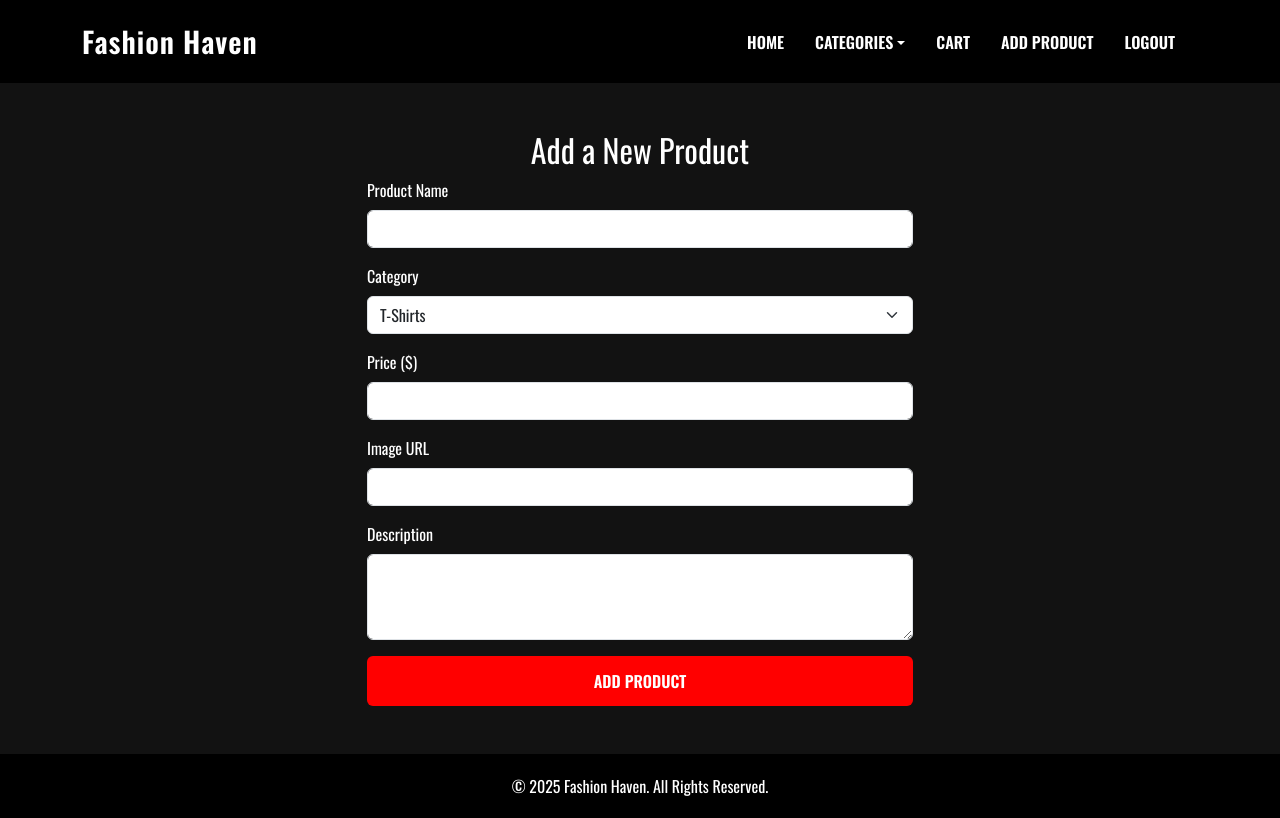
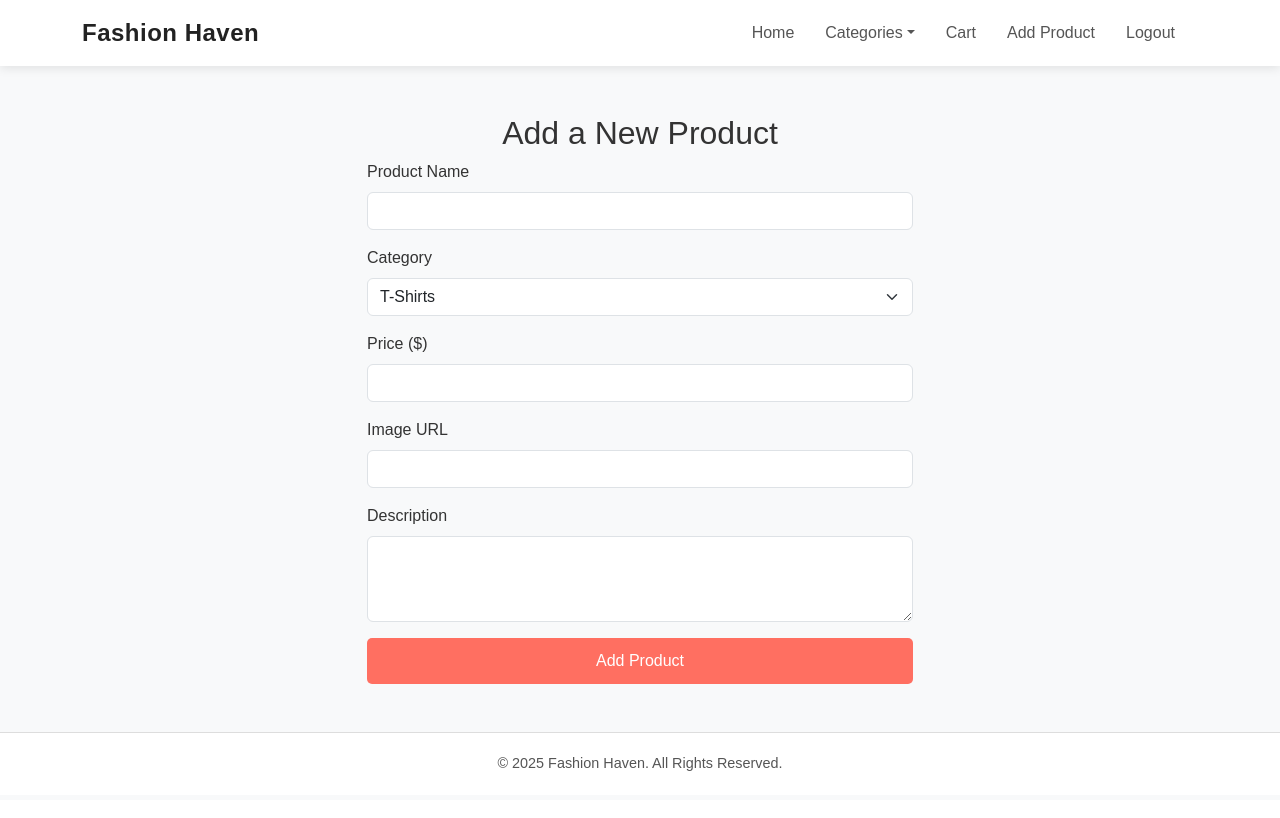
Before and after one commit to vihansr/Ecommerce-Website, a Flask app: page /add_product in a window 1280 px wide. After the commit the page ends 771 px from the top, so only its background shows below. Run offline with Flask 3, Linux system fonts and the light colour scheme; a user stored in the database is signed in.

Commit message:
Updated css file

```diff
--- a/static/styles.css
+++ b/static/styles.css
@@ -1,92 +1,107 @@
 body {
-font-family: 'Oswald', sans-serif;
-background-color: #121212;
-color: #fff;
+    font-family: 'Poppins', sans-serif;
+    background-color: #f8f9fa;
+    color: #333;
+    margin: 0;
+    padding: 0;
 }
 
 .navbar {
-background-color: #000;
-padding: 15px 0;
+    background-color: #fff;
+    padding: 10px 0;
+    box-shadow: 0 2px 10px rgba(0, 0, 0, 0.1);
 }
 
 .navbar-brand {
-font-size: 1.8rem;
-font-weight: 700;
-letter-spacing: 1px;
+    font-size: 1.5rem;
+    font-weight: 600;
+    color: #222 !important;
+    letter-spacing: 0.5px;
 }
 
 .nav-link {
-color: #fff !important;
-font-weight: 600;
-text-transform: uppercase;
+    color: #555 !important;
+    font-weight: 500;
     margin-right: 15px;
+    transition: color 0.3s;
 }
 
 .nav-link:hover {
-color: #ff0000 !important;
+    color: #ff6f61 !important;
 }
 
 .hero {
-height: 80vh;
+    height: 70vh;
     display: flex;
     align-items: center;
     justify-content: center;
     text-align: center;
-background-color: #1a1a1a;
-padding: 40px;
+    background: linear-gradient(to right, #f8f9fa, #e3e3e3);
+    padding: 50px;
+    border-bottom: 1px solid #ddd;
 }
 
 .hero h1 {
-font-size: 3rem;
+    font-size: 2.8rem;
     font-weight: 700;
-text-transform: uppercase;
+    color: #222;
 }
 
 .btn-custom {
-background-color: #ff0000;
+    background-color: #ff6f61;
     color: white;
-padding: 12px 24px;
+    padding: 10px 20px;
     font-size: 1rem;
-text-transform: uppercase;
-font-weight: bold;
+    font-weight: 500;
+    border-radius: 5px;
+    transition: all 0.3s ease-in-out;
 }
 
 .btn-custom:hover {
-background-color: #cc0000;
+    background-color: #e65a50;
+}
+
+.product-card {
+    border: none;
+    background: #fff;
+    border-radius: 10px;
+    box-shadow: 0 4px 8px rgba(0, 0, 0, 0.08);
+    transition: transform 0.3s, box-shadow 0.3s;
+    overflow: hidden;
+}
+
+.product-card:hover {
+    transform: translateY(-5px);
+    box-shadow: 0 8px 16px rgba(0, 0, 0, 0.15);
 }
 
 .product-img {
     width: 100%;
-height: 350px;
+    height: 280px;
     object-fit: cover;
+    border-bottom: 1px solid #ddd;
 }
 
 .dropdown-menu {
-background-color: #000;
+    background-color: #fff;
+    border: none;
+    box-shadow: 0 4px 8px rgba(0, 0, 0, 0.1);
 }
 
 .dropdown-item {
-color: #fff;
+    color: #333;
 }
 
 .dropdown-item:hover {
-background-color: #ff0000;
+    background-color: #ff6f61;
+    color: white;
 }
 
 footer {
-background-color: #000;
+    background-color: #fff;
     padding: 20px 0;
     text-align: center;
+    font-size: 0.9rem;
+    color: #555;
+    border-top: 1px solid #ddd;
 }
-
-#header-title {
-color:white;
-}
-
-
-.hero {
-background-image: url('https://t3.ftcdn.net/jpg/09/96/59/60/240_F_996596073_7ez9tkjAHboIy0rptijS6g7eBU6pVN37.jpg');
-background-size: cover;
-background-position: center;
-background-repeat: no-repeat;
-}
```
Lines whose indentation alone changed are shown as unchanged.
